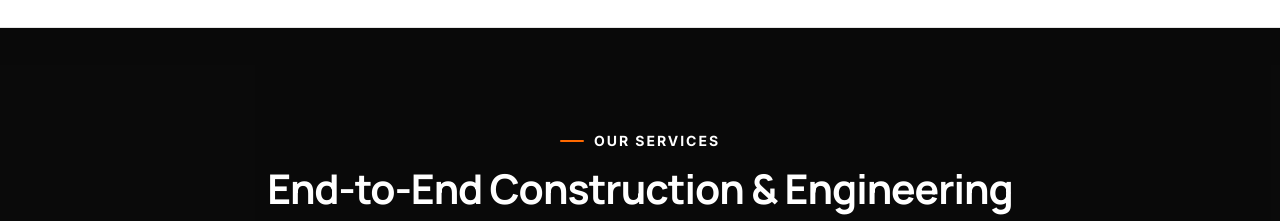
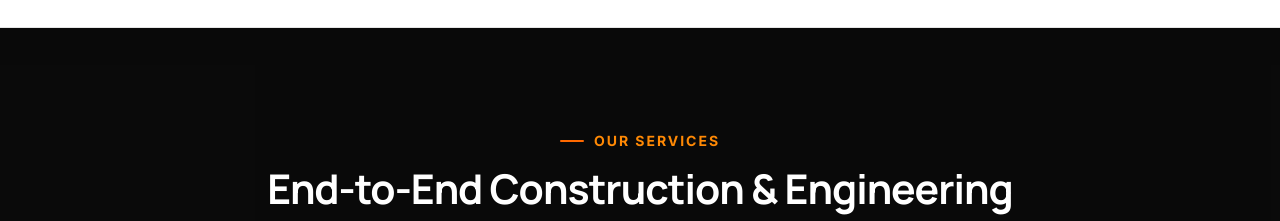
Before and after one commit to martinfitpr-creator/HBC-16-OCTOBER2026, a React (Vite) app: page / in a window 1280 px wide. Shown: the part 1460-1681 px from the top of the page. Built offline with nearby package versions, Linux system fonts and the light colour scheme.

Commit message:
Make services eyebrow orange
Co-authored-by: Copilot <223556219+Copilot@users.noreply.github.com>

```diff
--- a/src/pages/HomePage.tsx
+++ b/src/pages/HomePage.tsx
@@ -261,7 +261,7 @@ export const HomePage: React.FC<HomePageProps> = ({
           <div className="absolute inset-0 -z-10 bg-neutral-950/65" aria-hidden="true" />
           <motion.div className="relative mx-auto mb-8 flex max-w-3xl flex-col items-center gap-6 text-center sm:mb-12" {...scrollRevealProps}>
             <div className="space-y-3">
-              <div className="inline-flex items-center gap-2.5 text-xs font-bold uppercase tracking-[0.14em] text-white sm:text-sm">
+              <div className="inline-flex items-center gap-2.5 text-xs font-bold uppercase tracking-[0.14em] text-orange-400 sm:text-sm">
                 <span className="h-[2.5px] w-5 shrink-0 rounded-full bg-orange-500 sm:w-6" />
                 <span>Our Services</span>
               </div>
```
